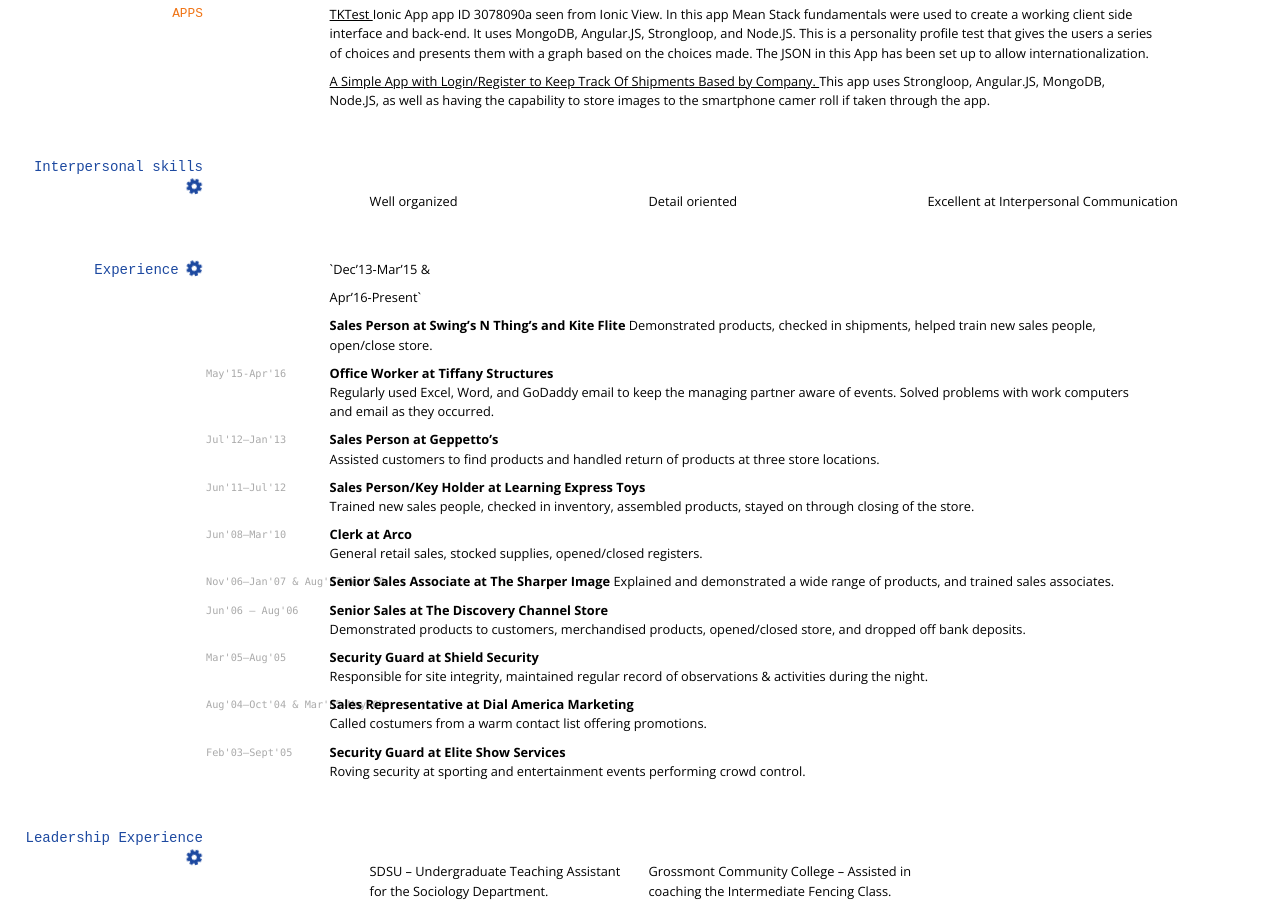
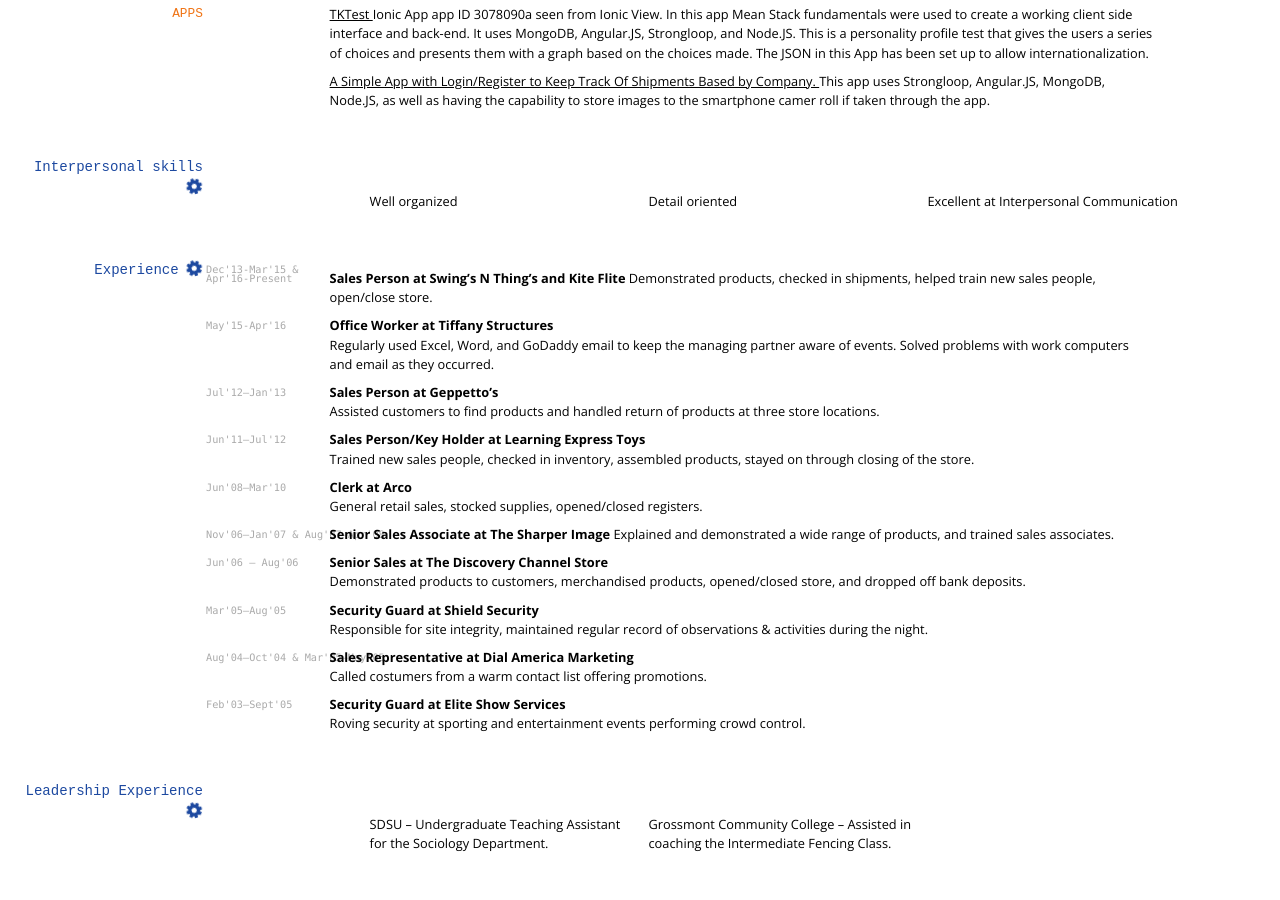
Before and after one commit to bdowlatshahiessf/bdowlatshahiessf.github.io, a Jekyll site: the page built from index.md, in a window 1280 px wide and 900 px high, scrolled down 859 px. Built offline with Jekyll 4.4.1, drawn with Linux system fonts in a browser that asks for light colours; nearby versions of some CDN libraries.

```diff
--- a/index.md
+++ b/index.md
@@ -92,10 +92,10 @@ A.A. University Transfer Studies
 ## Experience <i class="fa fa-cog fa-spin" style="font-size:1.3em"> </i>
 
 
-`Dec'13-Mar'15 &
+`Dec'13-Mar'15 & `
 
 
-Apr'16-Present`
+`Apr'16-Present`
 
 
 __Sales Person at Swing's N Thing's  and Kite Flite__
```
